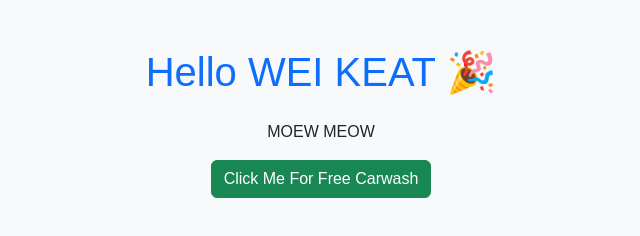
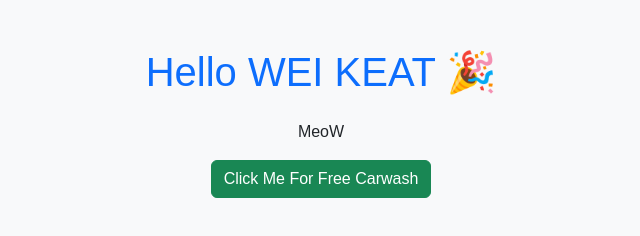
Before and after one commit to LeeIsaac1201/webpack, a website built with webpack: page src/index.html in a window 1280 px wide. Shown: the full height of the page, 319-959 px from the left. Built offline with nearby package versions, Linux system fonts and the light colour scheme.

Commit message:
only one meow

```diff
--- a/src/index.html
+++ b/src/index.html
@@ -7,7 +7,7 @@
   <body class="p-5">
     <div class="container text-center">
       <h1 class="mb-4 text-primary">Hello WEI KEAT 🎉</h1>
-      <p>MOEW MEOW</p>
+      <p>MeoW</p>
       <button id="btn" class="btn btn-success">
         Click Me For Free Carwash
       </button>
```
